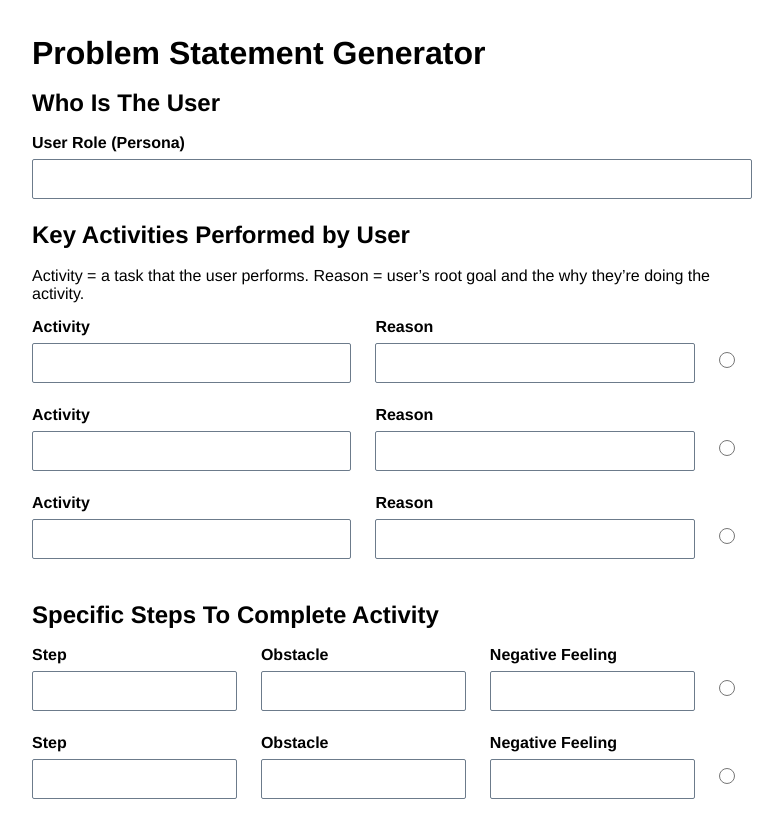
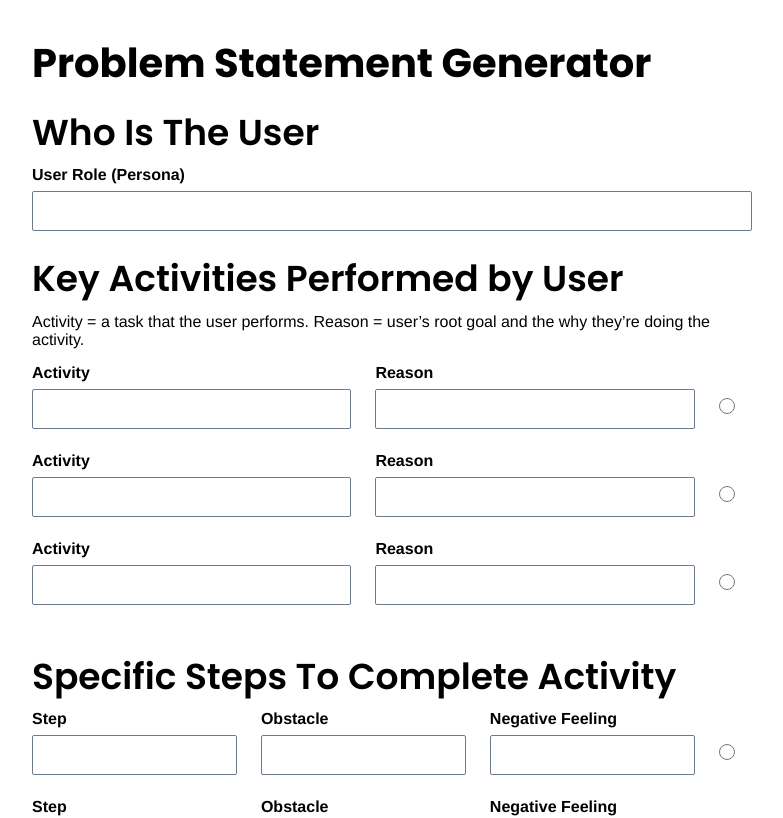
Before and after one commit to joesteinkamp/product-definition-statement-generator, a React (Create React App) app: page / in a window 1280 px wide. Shown: the top 818 px of the page, without its empty margins (248-1031 px from the left). Built offline with nearby package versions, Linux system fonts and the light colour scheme.

Commit message:
Update App.css

```diff
--- a/src/App.css
+++ b/src/App.css
@@ -56,7 +56,39 @@ body {
   color: #000000;
   -webkit-font-smoothing: antialiased;
 }
-h1, h2, h3, h4, h5, h6 { line-height: 100%; }
+h1, h2, h3, h4, h5, h6 { line-height: 100%; font-family: 'Poppins', sans-serif; }
+
+h1 {
+    font-weight: 700;
+    font-size: 40px;
+    margin-bottom: 32px;
+}
+h2 {
+    font-weight: 600;
+    font-size: 36px;
+    margin-bottom: 16px;
+}
+h3 {
+    font-weight: 600;
+    font-size: 32px;
+    color: $darkGrayColor;
+    margin-bottom: 8px;
+}
+h4 {
+    font-weight: 700;
+    font-size: 24px;
+    margin-bottom: 8px;
+}
+h5 {
+    font-weight: 500;
+    font-size: 24px;
+    margin-bottom: 8px;
+}
+h6 {
+    font-weight: 600;
+    font-size: 20px;
+    margin-bottom: 4px;
+}
 
 .App {
   max-width: 720px;
```
